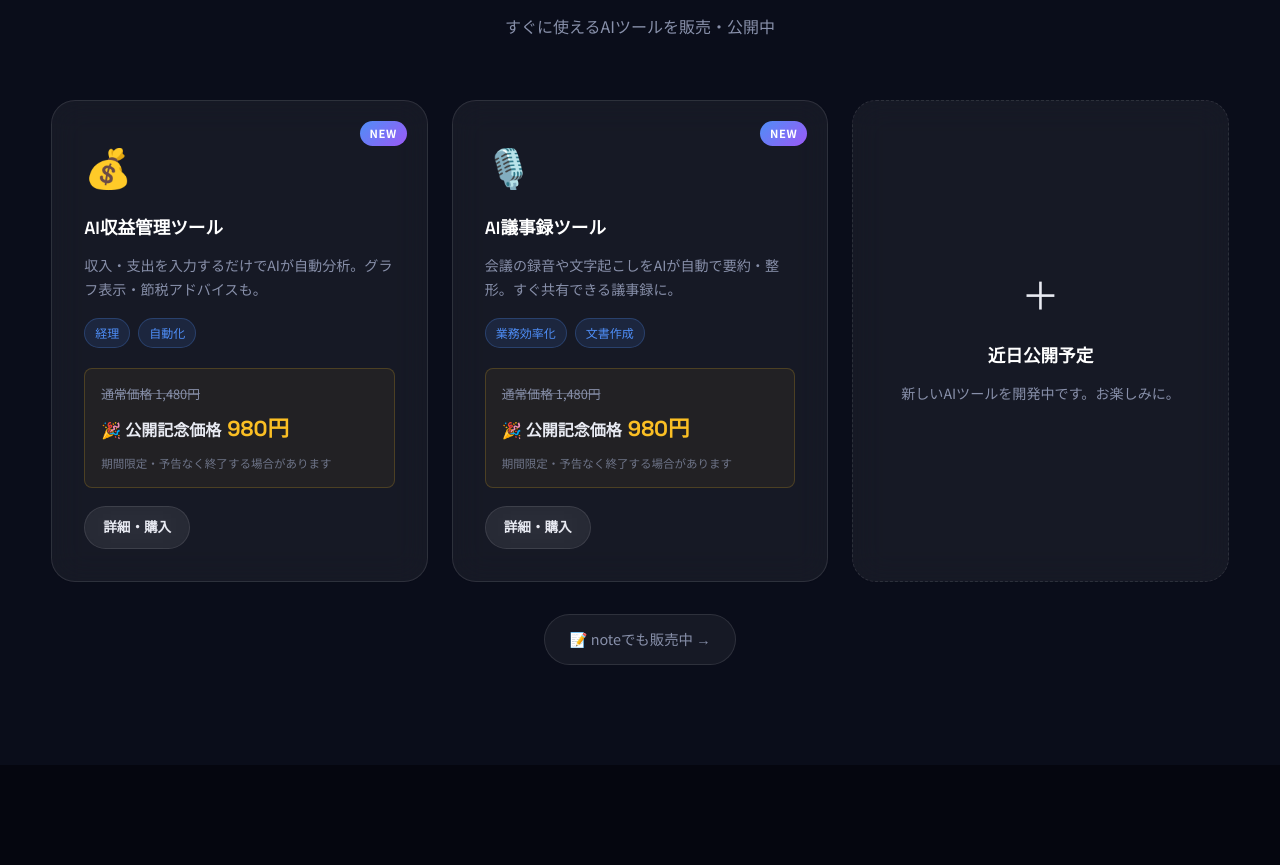
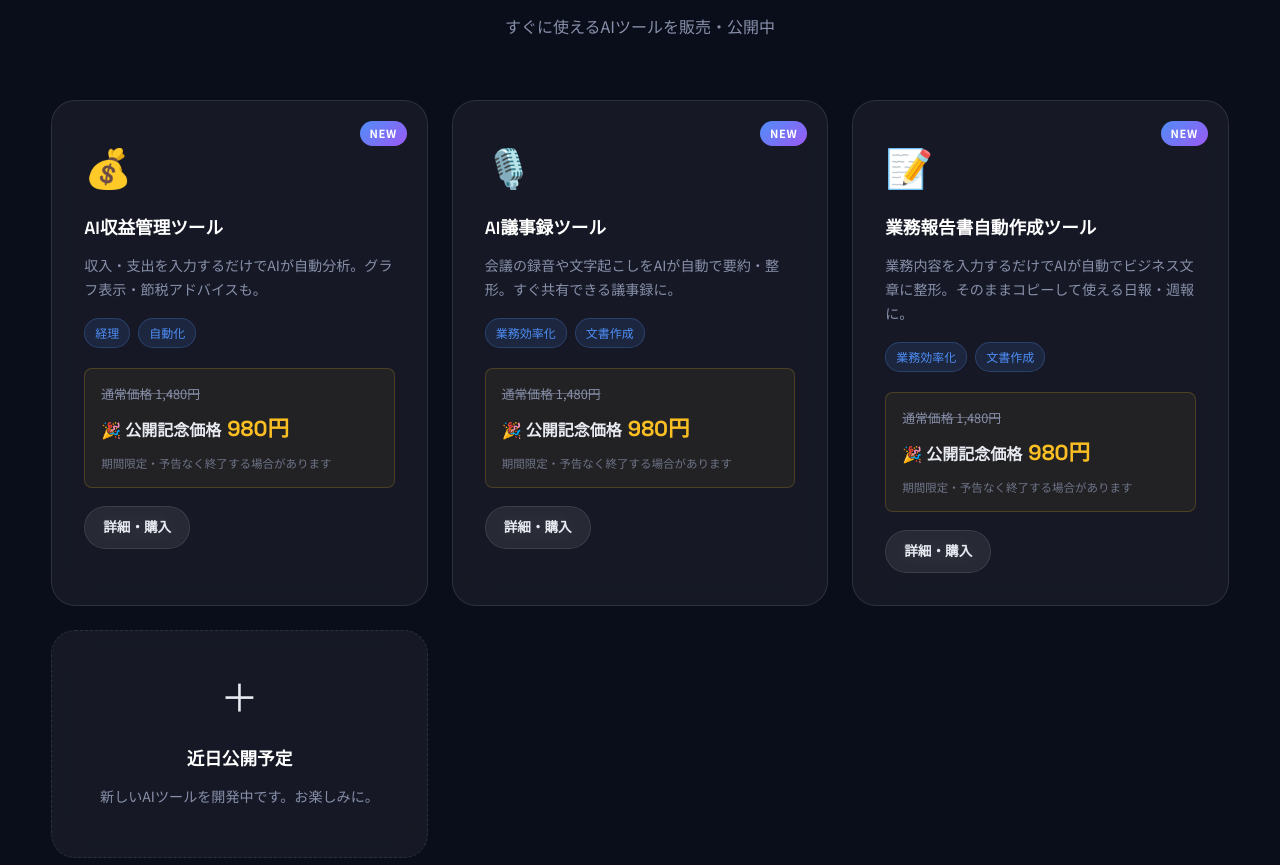
Before and after one commit to ai-mt0-studio/website, a plain HTML site: page index.html in a window 1280 px wide. Shown: the part 2763-3628 px from the top of the page. Drawn offline with Linux system fonts and the light colour scheme.

Commit message:
Add report-tool card to tools grid

```diff
--- a/index.html
+++ b/index.html
@@ -205,6 +205,23 @@
             <p class="price-note">期間限定・予告なく終了する場合があります</p>
           </div>
           <a href="contact.html" class="btn btn-glass btn-sm">詳細・購入</a>
+        </div>
+
+        <div class="tool-card glass-card">
+          <div class="tool-badge">NEW</div>
+          <div class="tool-icon">📝</div>
+          <h3 class="tool-name">業務報告書自動作成ツール</h3>
+          <p class="tool-desc">業務内容を入力するだけでAIが自動でビジネス文章に整形。そのままコピーして使える日報・週報に。</p>
+          <div class="tool-tags">
+            <span class="tag">業務効率化</span>
+            <span class="tag">文書作成</span>
+          </div>
+          <div class="tool-price">
+            <p class="price-original"><s>通常価格 1,480円</s></p>
+            <p class="price-sale">🎉 公開記念価格 <span class="price-amount">980円</span></p>
+            <p class="price-note">期間限定・予告なく終了する場合があります</p>
+          </div>
+          <a href="report-tool.html" class="btn btn-glass btn-sm">詳細・購入</a>
         </div>
 
         <!-- 追加カード（将来的にJSで動的追加も可） -->
```
